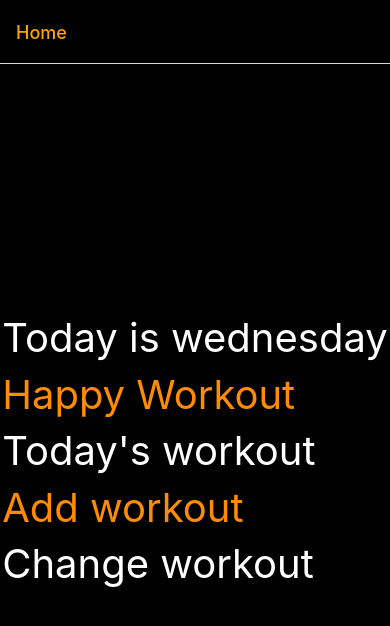
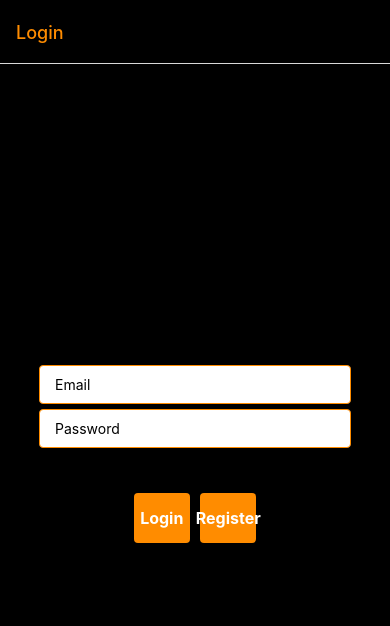
Before and after one commit to MartinPettersen/workout-app, a React Native app: screen /Login in a window 390 px wide. Shown: the top 626 px of the page. Built offline with nearby package versions, Linux system fonts and the light colour scheme; no server answers.

Commit message:
add firebase

```diff
--- a/App.js
+++ b/App.js
@@ -1,17 +1,17 @@
 import { StatusBar } from "expo-status-bar";
 import { StyleSheet, Text, View } from "react-native";
 import Intro from "./components/Intro";
-import { NavigationContainer } from "@react-navigation/native";
-import { createNativeStackNavigator } from "@react-navigation/native-stack";
 import test from "./screens/test";
 import HomeScreen from "./screens/HomeScreen";
 import WorkoutScreen from "./screens/WorkoutScreen";
 import AddWorkoutScreen from "./screens/AddWorkoutScreen";
 import WorkoutSelectionScreen from "./screens/WorkoutSelectionScreen";
 import ExcersiseScreen from "./screens/ExcersiseSCreen";
-
-export const Stack = createNativeStackNavigator();
-
+import { NavigationContainer } from '@react-navigation/native';
+import { createNativeStackNavigator } from '@react-navigation/native-stack';
+import LoginScreen from "./screens/LoginScreen";
+// export const Stack = createNativeStackNavigator();
+const Stack = createNativeStackNavigator();
 const App = () => {
   const navTheme = {
     colors: {
@@ -23,10 +23,11 @@ const App = () => {
     <>
       <NavigationContainer>
         <Stack.Navigator screenOptions={{
-          headerTintColor: 'orange',
+          headerTintColor: 'darkorange',
           headerStyle: { backgroundColor: 'black'}
         }}>
-          <Stack.Screen name="Home" component={HomeScreen} />
+          <Stack.Screen name="Login" component={LoginScreen} />
+          <Stack.Screen name="Home" options={{title: "Happy Workout"}}component={HomeScreen} />
           <Stack.Screen name="Excersise" component={ExcersiseScreen} />
           <Stack.Screen name="Workout" component={WorkoutScreen} />
           <Stack.Screen name="Add Workout" options={{title: "tester"}} component={AddWorkoutScreen} />
--- /dev/null
+++ b/firebase.js
@@ -0,0 +1,26 @@
+// Import the functions you need from the SDKs you need
+import * as firebase from "firebase";
+// TODO: Add SDKs for Firebase products that you want to use
+// https://firebase.google.com/docs/web/setup#available-libraries
+
+// Your web app's Firebase configuration
+const firebaseConfig = {
+  apiKey: "AIzaSyBhunli-OwjG6h-Uv6E49wA0er8i7nTlTk",
+  authDomain: "workout-app-b9d16.firebaseapp.com",
+  projectId: "workout-app-b9d16",
+  storageBucket: "workout-app-b9d16.appspot.com",
+  messagingSenderId: "1016893464819",
+  appId: "1:1016893464819:web:9f9e7f1974d415d4b39786"
+};
+
+// Initialize Firebase
+let app;
+if (firebase.apps.length === 0 ){
+    app = firebase.initializeApp(firebaseConfig);
+} else {
+    app = firebase.app();
+}
+
+const auth = firebase.auth()
+
+export { auth };
--- a/package.json
+++ b/package.json
@@ -16,15 +16,16 @@
     "@react-navigation/stack": "^6.2.1",
     "axios": "^0.27.2",
     "expo": "~45.0.0",
+    "expo-checkbox": "~2.1.0",
     "expo-status-bar": "~1.3.0",
+    "firebase": "^8.2.3",
     "react": "17.0.2",
     "react-dom": "17.0.2",
     "react-native": "0.68.2",
     "react-native-safe-area-context": "4.2.4",
     "react-native-screens": "~3.11.1",
     "react-native-splash-screen": "^3.3.0",
-    "react-native-web": "0.17.7",
-    "expo-checkbox": "~2.1.0"
+    "react-native-web": "0.17.7"
   },
   "devDependencies": {
     "@babel/core": "^7.12.9"
--- a/screens/ExcersiseSCreen.js
+++ b/screens/ExcersiseSCreen.js
@@ -1,25 +1,29 @@
 import { View, Text } from "react-native";
-import React from "react";
+import React, { useState, useEffect  } from "react";
 import axios from 'axios';
 
 const ExcersiseScreen = (navigation) => {
 
-
+  const [data, setData] = useState('');
 
   const getExcersise = (excersise) => {
     // api here
-    let data = '';
+    let dataTemp = '';
     axios.get(`https://wger.de/api/v2/`)
     .then(response => {
-      data = response.data
+      dataTemp = response.data
     })
-    return data
+    setData(dataTemp)
   }
+
+  useEffect(() => {
+    getExcersise();
+  },[]);
 
   return (
     <View>
       <Text>ExcersiseScreen</Text>
-      <Text>{getExcersise()}</Text>
+      <Text>{data}</Text>
     </View>
   );
 };
--- /dev/null
+++ b/screens/LoginScreen.js
@@ -0,0 +1,132 @@
+import {
+  StyleSheet,
+  TouchableOpacity,
+  Text,
+  View,
+  TextInput,
+  KeyboardAvoidingView,
+} from "react-native";
+import React, { useState, useEffect } from "react";
+import { auth } from '../firebase';
+import { useNavigation } from '@react-navigation/core'
+
+
+const LoginScreen = () => {
+    const [email, setEmail] = useState('');
+    const [password, setPassword] = useState('');
+
+    const navigation = useNavigation();
+
+    useEffect(() => {
+        const unsubscribe = auth.onAuthStateChanged(user => {
+            if (user) {
+                navigation.navigate("Home")
+            }
+        })
+
+        return unsubscribe;
+    },[])
+
+    const handleSignUp = () => {
+        auth.createUserWithEmailAndPassword(email, password)
+        .then(userCredentials => {
+            const user = userCredentials.user;
+            console.log('Registered with: ', user.email);
+        })
+        .catch(error => alert(error.message));
+    }
+
+    const handleLogin = () => {
+        auth.signInWithEmailAndPassword(email, password)
+        .then(userCredentials => {
+            const user = userCredentials.user;
+            console.log('Logged in with: ', user.email);
+        })
+        .catch(error => alert(error.message));
+    }
+
+  return (
+    <KeyboardAvoidingView
+    style={styles.container}
+    behavior="padding"
+    >
+      <View style={styles.inputContainer}>
+        <TextInput
+          placeholder="Email"
+          value={email}
+          onChangeText={text => setEmail(text)}
+          style={styles.input}
+        />
+
+        <TextInput
+          placeholder="Password"
+          value={password}
+          onChangeText={text => setPassword(text)}
+          style={styles.input}
+          secureTextEntry
+        />
+      </View>
+      <View style={[styles.buttonContainer, styles.wrapper]}>
+        <TouchableOpacity onPress={handleLogin} style={styles.button}>
+          <Text style={styles.buttonText}>Login</Text>
+        </TouchableOpacity>
+        <TouchableOpacity
+          onPress={handleSignUp}
+          style={[styles.button, styles.button]}
+        >
+          <Text style={styles.buttonText}>Register</Text>
+        </TouchableOpacity>
+      </View>
+    </KeyboardAvoidingView>
+  );
+};
+
+export default LoginScreen;
+
+const styles = StyleSheet.create({
+  container: {
+    flex: 1,
+    justifyContent: "center",
+    backgroundColor: "black",
+
+    alignItems: "center",
+  },
+  inputContainer: {
+      width: '80%'
+  },
+input: {
+    backgroundColor: 'white',
+    paddingHorizontal: 15,
+    paddingVertical: 10,
+    borderRadius: 4,
+    marginTop: 5,
+    borderColor: 'darkorange',
+    borderWidth: 1,
+
+},
+buttonContainer: {
+    widt: "60%",
+    justifyContent: 'center',
+    alignItems: 'center',
+    marginTop: 40,
+},
+wrapper: {
+    display: "flex",
+    flexDirection: "row",
+    alignContent: "center",
+  },
+button: {
+    backgroundColor: "darkorange",
+    width: '30%',
+    padding: 15,
+    borderRadius: 4,
+    alignItems: "center",
+    margin: 5,
+},
+buttonText: {
+    color: 'white',
+    fontWeight: '700',
+    fontSize: 16,
+},
+
+});
--- a/screens/WorkoutScreen.js
+++ b/screens/WorkoutScreen.js
@@ -1,12 +1,55 @@
-import { View, Text } from "react-native";
-import React from "react";
+import { View, Text, StyleSheet } from "react-native";
+import React, { useState, useEffect  } from "react";
+import axios from 'axios';
 
 const WorkoutScreen = (navigation) => {
+
+  const excersises = ['squats',]
+  const [exerOne, setExerOne] = useState('');
+
+  const getExcersise = (excersise) => {
+    // api here
+    let dataTemp = '';
+    axios.get(`https://wger.de/api/v2/exercise/search/?term=${excersise}`)
+    .then(response => {
+      //console.log(response.data.suggestions);
+      dataTemp = response.data.suggestions;
+    })
+    return dataTemp;
+  }
+
+  useEffect(() => {
+    setExerOne(getExcersise('squats'));
+  },[]);
+  useEffect(() => {
+    console.log(exerOne)
+
+  },[exerOne]);
   return (
-    <View>
-      <Text>WorkoutScreen</Text>
+    <View style={styles.container}>
+      <Text style={styles.orange_text}>WorkoutScreen</Text>
+      <Text style={styles.orange_text}>f{exerOne}</Text>
     </View>
   );
 };
 
+const styles = StyleSheet.create({
+  container: {
+    flex: 1,
+    justifyContent: "center",
+    backgroundColor: "black",
+    alignItems: "center",
+  },
+  text: {
+    color: "white",
+    fontSize: 25,
+    margin: 5,
+  },
+  orange_text: {
+    color: "darkorange",
+    fontSize: 25,
+    margin: 5,
+  },
+});
+
 export default WorkoutScreen;
```
Also changed, not shown: 1 other file (tests, documents, lock files or other folders).
